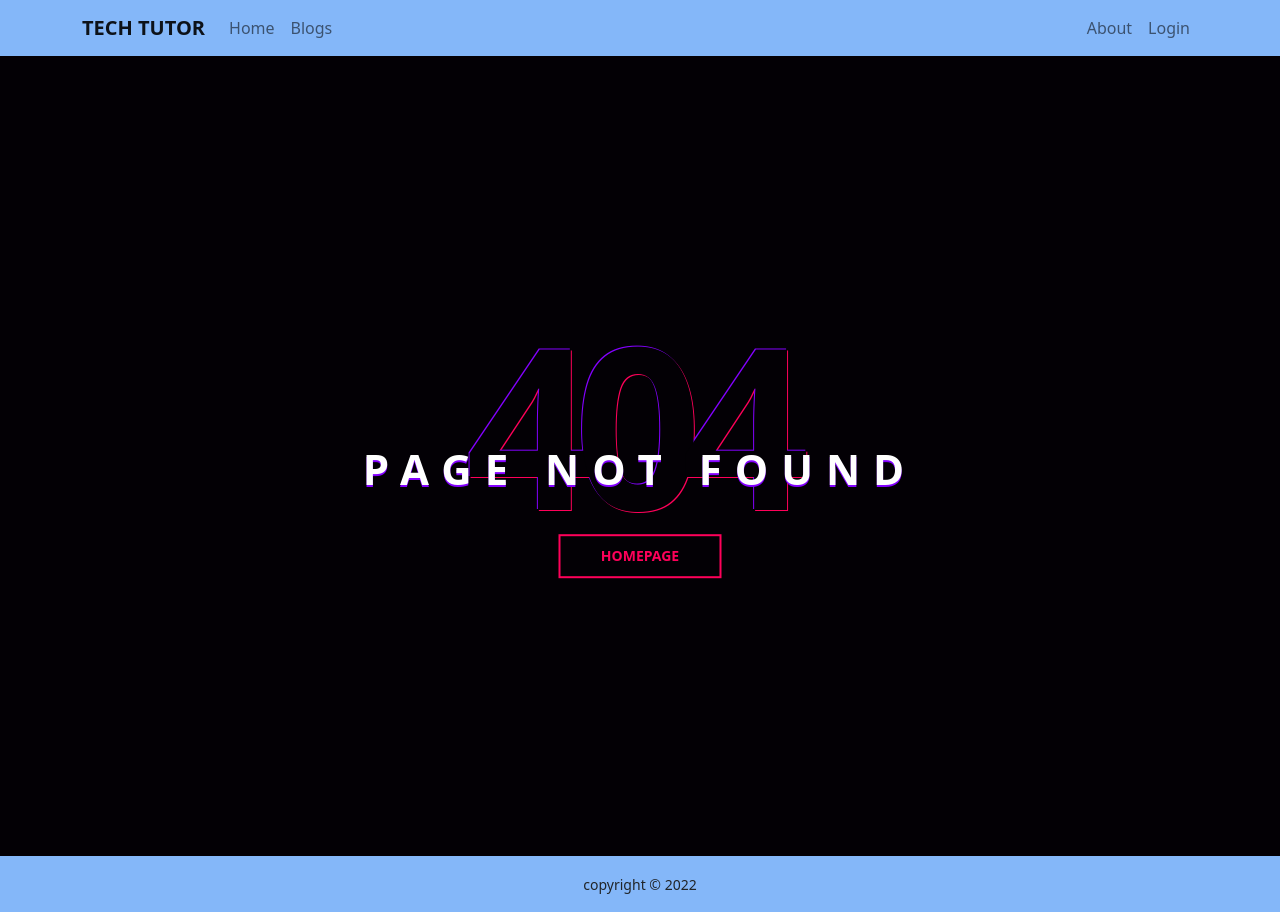
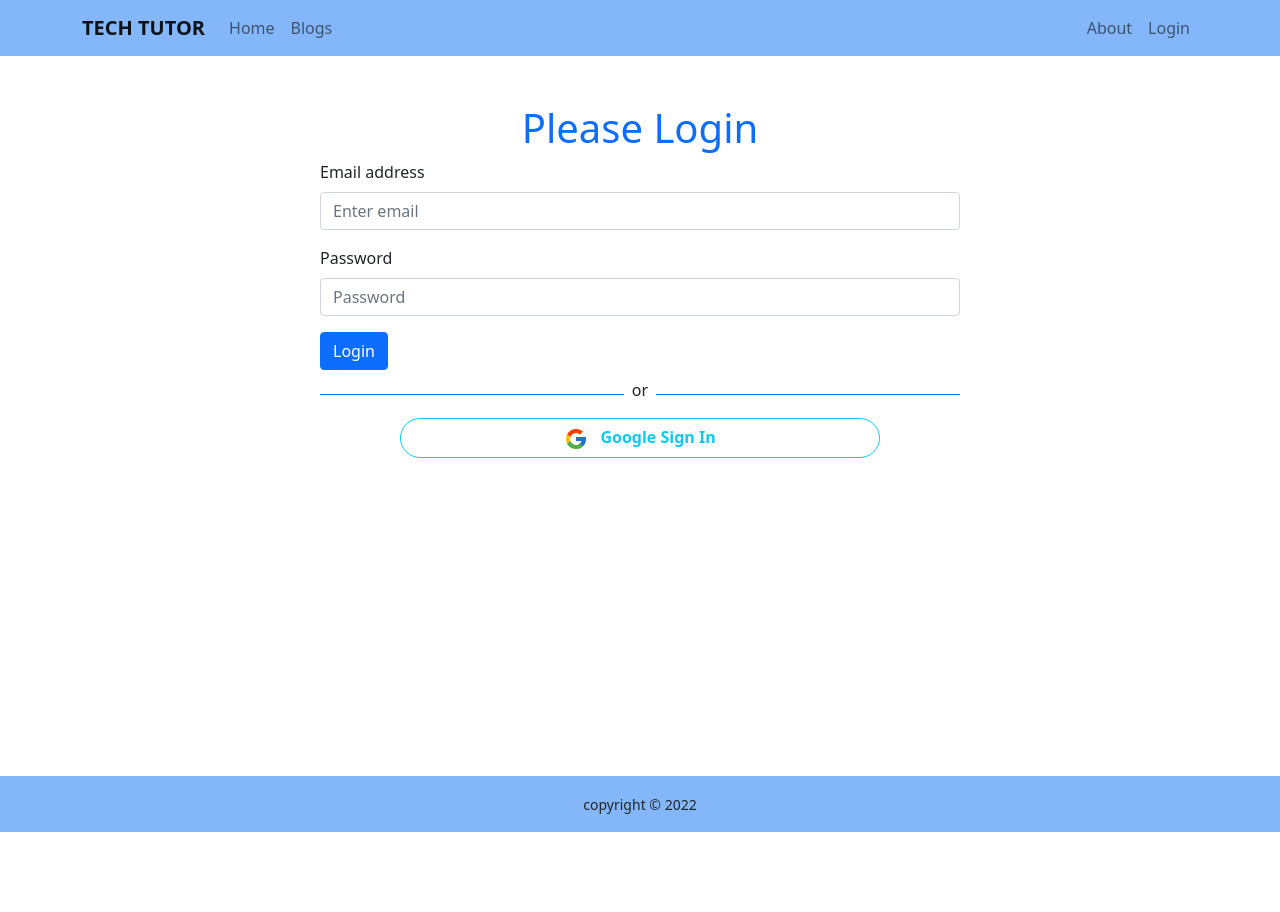
Before and after one commit to rayhan1650/tech-tutor, a React (Create React App) app: page /login in a window 1280 px wide. Before the commit this address had no page. After the commit the page ends 832 px from the top, so only its background shows below. Built offline with nearby package versions, Linux system fonts and the light colour scheme.

Commit message:
login page created

```diff
--- a/package.json
+++ b/package.json
@@ -10,6 +10,7 @@
     "react": "^18.0.0",
     "react-bootstrap": "^2.2.3",
     "react-dom": "^18.0.0",
+    "react-icons": "^4.3.1",
     "react-router-dom": "^6.3.0",
     "react-scripts": "5.0.1",
     "web-vitals": "^2.1.4"
--- a/src/App.js
+++ b/src/App.js
@@ -7,6 +7,7 @@ import Home from "./Pages/Home/Home/Home";
 import Footer from "./Pages/Shared/Footer/Footer";
 import Header from "./Pages/Shared/Header/Header";
 import NotFound from "./Pages/Shared/NotFound/NotFound";
+import Login from "./Pages/Login/Login/Login";
 
 function App() {
   return (
@@ -17,6 +18,7 @@ function App() {
         <Route path="/home" element={<Home />} />
         <Route path="/about" element={<About />} />
         <Route path="/blogs" element={<Blogs />} />
+        <Route path="/login" element={<Login />} />
         <Route path="*" element={<NotFound />} />
       </Routes>
       <Footer />
--- /dev/null
+++ b/src/Pages/Login/Login/Login.css
@@ -0,0 +1,11 @@
+.my-login {
+  width: 50%;
+  height: 84vh;
+}
+
+@media only screen and (max-width: 576px) {
+  .my-login {
+    width: 100%;
+    padding: 10px;
+  }
+}
--- /dev/null
+++ b/src/Pages/Login/Login/Login.js
@@ -0,0 +1,31 @@
+import React from "react";
+import { Button, Form } from "react-bootstrap";
+import SocialLogin from "../SocialLogin/SocialLogin";
+import "./Login.css";
+
+const Login = () => {
+  return (
+    <div className="my-login mx-auto">
+      <h1 className="text-center mt-5 text-primary">Please Login</h1>
+      <Form>
+        <Form.Group className="mb-3" controlId="formBasicEmail">
+          <Form.Label>Email address</Form.Label>
+          <Form.Control type="email" placeholder="Enter email" required />
+        </Form.Group>
+
+        <Form.Group className="mb-3" controlId="formBasicPassword">
+          <Form.Label>Password</Form.Label>
+          <Form.Control type="password" placeholder="Password" required />
+        </Form.Group>
+
+        <Button variant="primary" type="submit">
+          Login
+        </Button>
+      </Form>
+
+      <SocialLogin />
+    </div>
+  );
+};
+
+export default Login;
--- /dev/null
+++ b/src/Pages/Login/SocialLogin/SocialLogin.js
@@ -0,0 +1,25 @@
+import React from "react";
+import { FcGoogle } from "react-icons/fc";
+
+const SocialLogin = () => {
+  return (
+    <div>
+      <div className="d-flex align-items-center">
+        <div style={{ height: "1px" }} className="bg-primary w-50"></div>
+        <p className="mt-2 mx-2">or</p>
+        <div style={{ height: "1px" }} className="bg-primary w-50"></div>
+      </div>
+      {/* {errorElement} */}
+      <div className="d-flex flex-column w-75 mx-auto">
+        <button
+          //   onClick={() => signInWithGoogle()}
+          className="btn btn-outline-info rounded-pill fw-bold"
+        >
+          <FcGoogle className="me-2 fs-4 " /> Google Sign In
+        </button>
+      </div>
+    </div>
+  );
+};
+
+export default SocialLogin;
```
Also changed, not shown: 1 other file (tests, documents, lock files or other folders).
